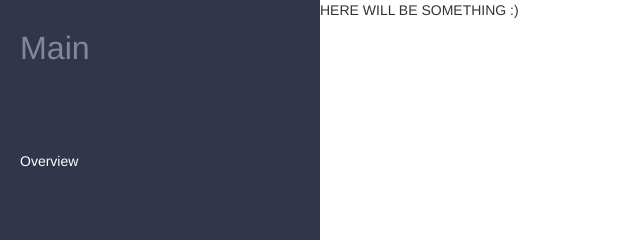
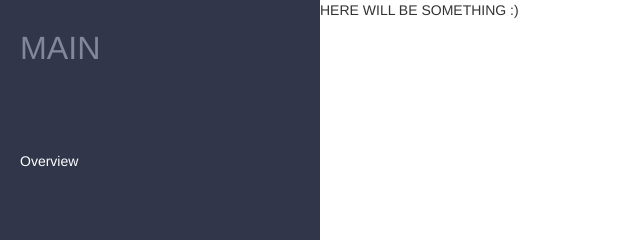
Before and after one commit to kikrasnozhenov/dynamicApp, a website: page public/index.html in a window 1280 px wide. Shown: the top 240 px of the page, 0-640 px from the left. Drawn offline with nearby package versions, Linux system fonts and the light colour scheme; some packages are replaced by stand-ins of ours.

Commit message:
update file
update index.html

```diff
--- a/public/index.html
+++ b/public/index.html
@@ -14,7 +14,7 @@
   <div class="wrapper">
     <a id="main_nav" href="#/">
       <div class="bar_title">
-        Main
+        MAIN
       </div>
     </a>
     <a href="#/items">
```
